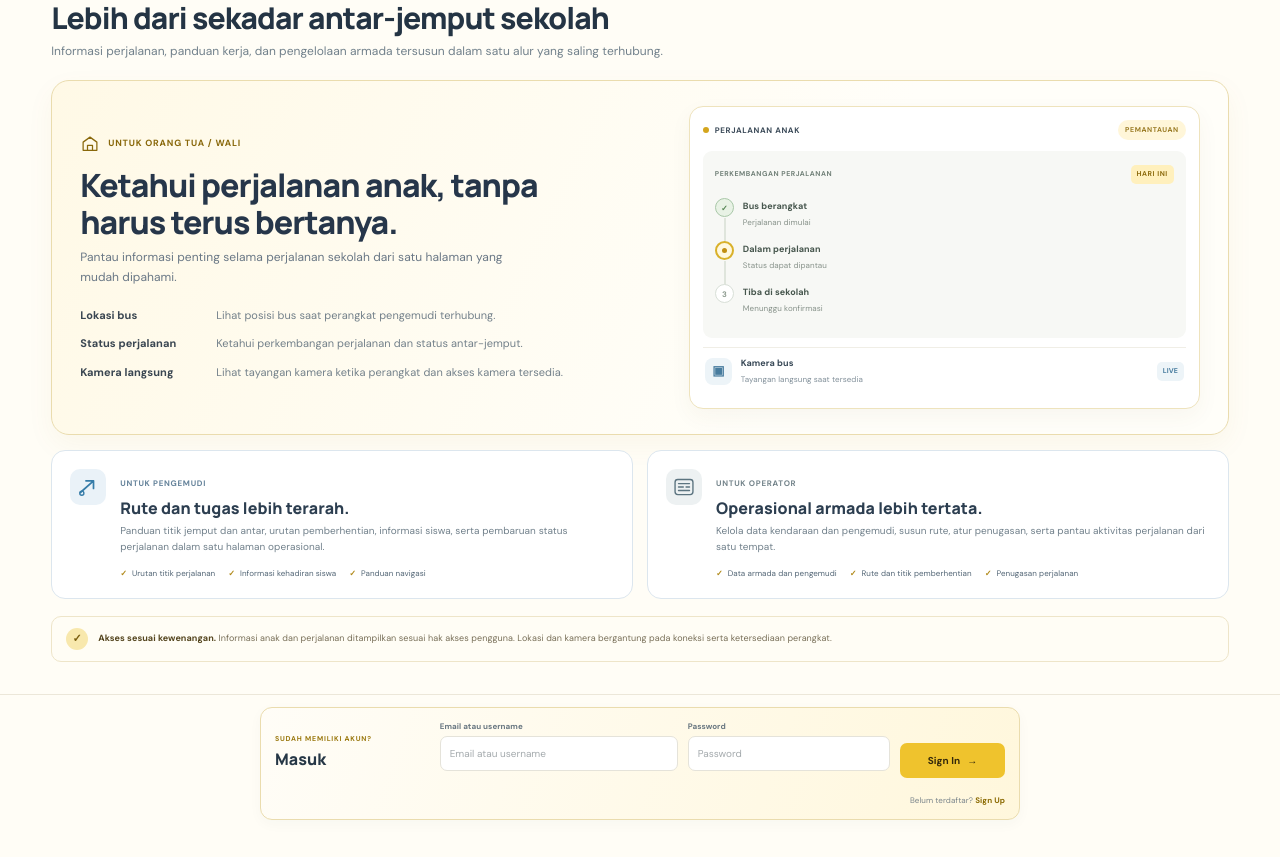
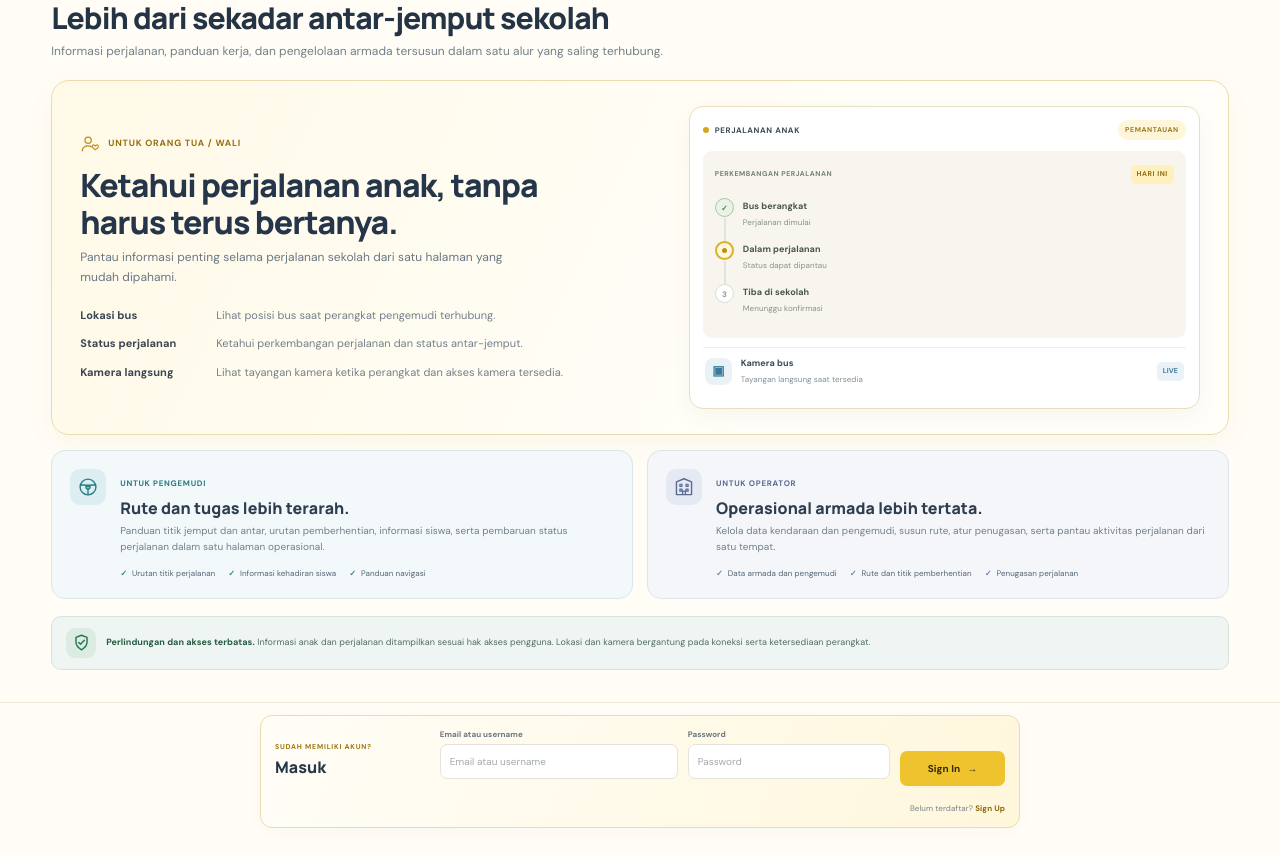
Before and after one commit to irusandi-hub/school-bus-management, a Next.js app: page / in a window 1280 px wide. Shown: the part 460-1317 px from the top of the page. Built offline with nearby package versions, Linux system fonts and the light colour scheme.

Commit message:
refine landing role icons and security color accents

```diff
--- a/app/page.tsx
+++ b/app/page.tsx
@@ -13,9 +13,9 @@ function Brand() {
   return <div className="sbm-brand"><BrandMark/><span>School Bus<br/>Management</span></div>;
 }
 function RoleIcon({ type }: { type: "parent" | "driver" | "operator" }) {
-  if (type === "parent") return <svg viewBox="0 0 32 32" fill="none" aria-hidden="true"><path d="M5 13 16 5l11 8v13H5V13Z" stroke="currentColor" strokeWidth="2" strokeLinejoin="round"/><path d="M12 26v-8h8v8" stroke="currentColor" strokeWidth="2" strokeLinejoin="round"/></svg>;
-  if (type === "driver") return <svg viewBox="0 0 32 32" fill="none" aria-hidden="true"><path d="M5 24 24 7M13 7h11v11" stroke="currentColor" strokeWidth="2.5" strokeLinecap="round" strokeLinejoin="round"/><circle cx="7" cy="25" r="3" stroke="currentColor" strokeWidth="2"/></svg>;
-  return <svg viewBox="0 0 32 32" fill="none" aria-hidden="true"><rect x="3" y="5" width="26" height="22" rx="4" stroke="currentColor" strokeWidth="2"/><path d="M8 11h16M8 16h7m4 0h5M8 21h16" stroke="currentColor" strokeWidth="2" strokeLinecap="round"/></svg>;
+  if (type === "parent") return <svg viewBox="0 0 32 32" fill="none" aria-hidden="true"><circle cx="13" cy="10" r="5" stroke="currentColor" strokeWidth="2"/><path d="M3.5 27c.7-5.3 4.1-8 9.5-8 2.2 0 4 .5 5.4 1.5" stroke="currentColor" strokeWidth="2" strokeLinecap="round"/><path d="m23 18 1.5 1.2L26 18c1.7-1.3 4 .1 3.4 2.3-.5 1.8-3.4 4-4.9 5-1.5-1-4.4-3.2-4.9-5-.6-2.2 1.7-3.6 3.4-2.3Z" stroke="currentColor" strokeWidth="1.8" strokeLinejoin="round"/></svg>;
+  if (type === "driver") return <svg viewBox="0 0 32 32" fill="none" aria-hidden="true"><circle cx="16" cy="16" r="11.5" stroke="currentColor" strokeWidth="2"/><circle cx="16" cy="16" r="3" stroke="currentColor" strokeWidth="2"/><path d="M5 13h7l4 3 4-3h7M16 19v8" stroke="currentColor" strokeWidth="2" strokeLinecap="round" strokeLinejoin="round"/></svg>;
+  return <svg viewBox="0 0 32 32" fill="none" aria-hidden="true"><path d="M5 27V8.5L16 4l11 4.5V27H5Z" stroke="currentColor" strokeWidth="2" strokeLinejoin="round"/><path d="M10 12h3v3h-3zm9 0h3v3h-3zm-9 7h3v3h-3zm9 0h3v3h-3zM14 27v-5h4v5" stroke="currentColor" strokeWidth="1.8" strokeLinejoin="round"/></svg>;
 }
 
 const roles = [
@@ -95,7 +95,7 @@ export default function LandingPage() {
       </div>
     </section>
 
-    <section className="sbm-refined-assurance"><span aria-hidden="true">✓</span><p><strong>Akses sesuai kewenangan.</strong> Informasi anak dan perjalanan ditampilkan sesuai hak akses pengguna. Lokasi dan kamera bergantung pada koneksi serta ketersediaan perangkat.</p></section>
+    <section className="sbm-refined-assurance"><span aria-hidden="true"><svg viewBox="0 0 24 24" fill="none"><path d="M12 2.8 19 5.5v5.7c0 4.6-2.8 7.8-7 10-4.2-2.2-7-5.4-7-10V5.5l7-2.7Z" stroke="currentColor" strokeWidth="1.8" strokeLinejoin="round"/><path d="m8.5 12 2.3 2.3 4.8-5" stroke="currentColor" strokeWidth="1.8" strokeLinecap="round" strokeLinejoin="round"/></svg></span><p><strong>Perlindungan dan akses terbatas.</strong> Informasi anak dan perjalanan ditampilkan sesuai hak akses pengguna. Lokasi dan kamera bergantung pada koneksi serta ketersediaan perangkat.</p></section>
     <section className="sbm-login-section" aria-label="Masuk ke aplikasi">
       <div className="sbm-login-card">
         <div className="sbm-login-heading"><div><span className="sbm-login-kicker">SUDAH MEMILIKI AKUN?</span><strong>Masuk</strong></div></div>
@@ -232,6 +232,26 @@ export default function LandingPage() {
         .sbm-login-submit{grid-column:1 / -1}
         .sbm-login-signup{grid-column:1 / -1;text-align:center}
       }
+      /* Role colors: distinct accents, unchanged layout */
+      .sbm-refined .sbm-feature-label{color:#96700d}
+      .sbm-refined .sbm-feature-label svg{color:#bd9016}
+      .sbm-refined .sbm-support-feature.driver{background:#f3f8fa;border-color:#d8e7eb}
+      .sbm-refined .sbm-support-feature.driver .sbm-support-icon{background:#dceef1;color:#287b83}
+      .sbm-refined .sbm-support-feature.driver .sbm-support-kicker{color:#287b83}
+      .sbm-refined .sbm-support-feature.driver li:before{color:#328b8b}
+      .sbm-refined .sbm-support-feature.operator{background:#f5f6fa;border-color:#dfe3ed}
+      .sbm-refined .sbm-support-feature.operator .sbm-support-icon{background:#e5e9f3;color:#586b91}
+      .sbm-refined .sbm-support-feature.operator .sbm-support-kicker{color:#586b91}
+      .sbm-refined .sbm-support-feature.operator li:before{color:#7184aa}
+      .sbm-refined .sbm-refined-assurance{background:#eef5f2;border-color:#d5e5dc}
+      .sbm-refined .sbm-refined-assurance>span{width:30px;height:30px;border-radius:9px;background:#dcece3;color:#287451}
+      .sbm-refined .sbm-refined-assurance>span svg{width:19px;height:19px}
+      .sbm-refined .sbm-refined-assurance p{color:#526d60}
+      .sbm-refined .sbm-refined-assurance strong{color:#245c43}
+      .sbm-refined .sbm-parent-feature-visual{border-color:#e9dfbf}
+      .sbm-refined .sbm-parent-journey{background:#f7f5ed}
+      .sbm-refined .sbm-parent-camera-row .sbm-camera-symbol{background:#eaf2f7;color:#397a9b}
+      .sbm-refined .sbm-parent-camera-row .sbm-camera-state{background:#eaf2f7;color:#397a9b}
       @media(max-width:420px){
         .sbm-parent-feature{padding:16px}
         .sbm-feature-checks li{grid-template-columns:1fr;gap:1px}
```
